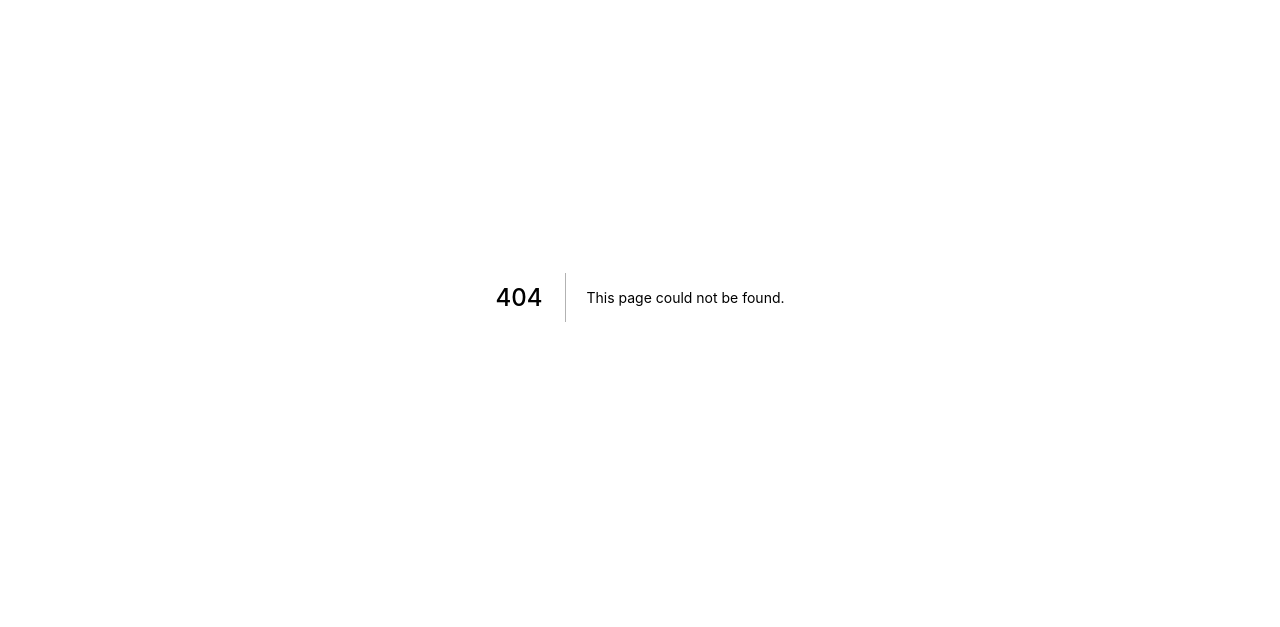
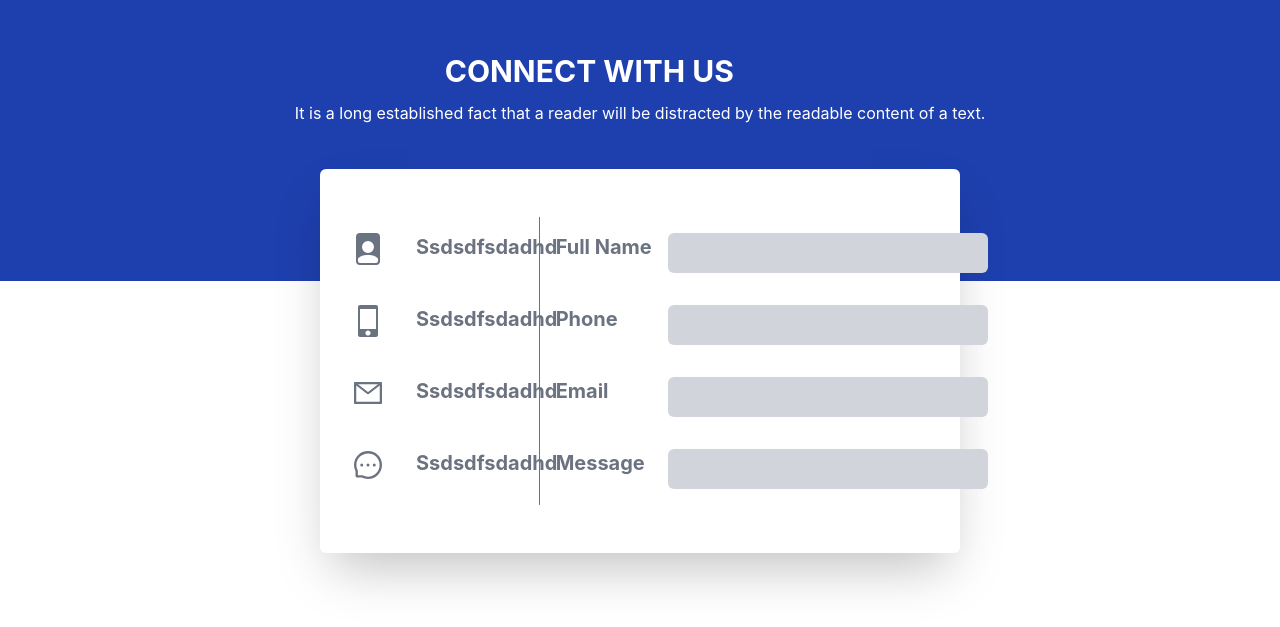
Before and after one commit to A4OnE/sirg, a Next.js app: page /Contact in a window 1280 px wide. Before the commit this address had no page. Shown: the part 103-730 px from the top of the page. Built offline with nearby package versions, Linux system fonts and the light colour scheme.

Commit message:
height for lg:needed

```diff
--- a/components/Cards/ProjectsHomeCard.jsx
+++ b/components/Cards/ProjectsHomeCard.jsx
@@ -4,12 +4,12 @@ import React from "react";
 function ProjectsHomeCard() {
   const data = [
     {
-      title: "lksajdfl",
+      title: "project one",
       description:
         "      Lorem ipsum dolor sit amet consectetur adipisicing elit. Natus deserunt enim nulla voluptatem ullam sit reiciendis ipsam placeat? Odit quae veniam ut fugiat expedita blanditiis ab mollitia consectetur, voluptatibus sit",
     },
     {
-      title: "lksajdfl",
+      title: "project two",
       description:
         "Lorem ipsum dolor sit amet consectetur adipisicing elit. Natus deserunt enim nulla voluptatem ullam sit reiciendis ipsam placeat? Odit quae veniam ut fugiat expedita blanditiis ab mollitia consectetur, voluptatibus sit",
     },
--- a/components/Ourclients/OurClients.jsx
+++ b/components/Ourclients/OurClients.jsx
@@ -36,18 +36,23 @@ export class OurClients extends Component {
                 {" "}
                 {val.title}
               </div>
-              <div className="text-gray-500 mt-3 capitalize text-xl">{val.data}</div>
+              <div className="text-gray-500 mt-3 capitalize text-xl">
+                {val.data}
+              </div>
             </div>
           );
         })}
-        <div className="flex  flex-row  flex-wrap h-48 m-5  justify-evenly items-center">
+        <div className="flex   flex-wrap h-48 m-5  lg:w-5/12 justify-evenly items-center">
           {this.state.body.map((val, i) => {
             return (
               <div
                 key={i}
                 width={val.width}
-                className={`text-4xl ml-5 text-gray-600 w-fit
-                p-1 ${i === 5 ? "font-medium" : "font-bold"}`}
+                className={` ml-5 text-gray-600 w-fit
+                p-1
+                ${i === 5 ? "font-medium  " : "font-bold"}
+                ${i === 5 || i === 0 ? "text-3xl" : "text-4xl"}
+                `}
               >
                 {val.name}
               </div>
--- /dev/null
+++ b/pages/Contact.jsx
@@ -0,0 +1,111 @@
+import React from "react";
+import { useForm } from "react-hook-form";
+import { BsFillFilePersonFill } from "react-icons/bs";
+import { GoDeviceMobile } from "react-icons/go";
+import { AiOutlineMail } from "react-icons/ai";
+import { AiOutlineMessage } from "react-icons/ai";
+
+function Contact() {
+  return (
+    <div className=" container">
+      {/* starting of top part of contact */}
+      <div
+        className="  h-96 bg-blue-800 grid
+       items-center "
+      >
+        <div className="text-center">
+          <div
+            className="font-bold text-3xl text-white
+             w-10/12 uppercase ml-14   "
+          >
+            connect with us
+          </div>
+
+          <div className=" text-white mt-3 text-base   normal">
+            It is a long established fact that a reader will be distracted by
+            the readable content of a text.
+          </div>
+        </div>
+      </div>
+      {/*ending of  top part of contact */}
+
+      {/* form div starts */}
+      <div
+        className="cards  md:w-11/12 lg:w-6/12
+        md:h-96 lg:h-10/12
+         bg-white shadow-2xl
+      grid items-center mx-auto -my-28 p-4  rounded-md"
+      >
+        <div
+          className="
+        grid grid-cols-3 capitalize text-gray-500
+        font-bold lg:text-xl"
+
+        >
+          {/* icon wala part in left side starts */}
+          <div className="grid grid-rows-4 w-40   ">
+            <div className="grid grid-cols-2  lg:w-fit  w-28   m-4 ">
+              <div>
+                <BsFillFilePersonFill className="h-8 w-8" />
+              </div>
+              <div>ssdsdfsdadhd</div>
+            </div>
+            <div className="grid grid-cols-2 lg:w-fit  w-28   m-4  ">
+              <div>
+                <GoDeviceMobile className="h-8 w-8" />
+              </div>
+              <div>ssdsdfsdadhd</div>
+            </div>
+            <div className="grid grid-cols-2  lg:w-fit   w-28  m-4 ">
+              <div>
+                <AiOutlineMail className="h-8 w-8" />
+              </div>
+              <div>ssdsdfsdadhd</div>{" "}
+            </div>
+            <div className="grid grid-cols-2  lg:w-fit  w-28   m-4 ">
+              <div>
+                <AiOutlineMessage className="h-8 w-8" />
+              </div>
+              <div>ssdsdfsdadhd</div>
+            </div>
+          </div>
+          {/* icon wala part in left side ends */}
+
+          <div className="col-span-2  grid   grid-rows-1 border-l border-gray-500">
+            <div className="grid  grid-cols-3 w-5/12   m-4 ">
+              <label className=" col-span-2">full name</label>
+              <input
+                type="text"
+                className="bg-gray-300 rounded-md outline-none lg:h-10  h-8 lg:w-80 w-64 px-2"
+              />
+            </div>
+            <div className="grid grid-cols-3  w-5/12  m-4 ">
+              <label className="col-span-2">phone</label>
+              <input
+                type="text"
+                className="bg-gray-300 rounded-md outline-none lg:h-10 h-8 lg:w-80 w-64 px-2"
+              />
+            </div>
+            <div className="grid grid-cols-3  w-5/12   m-4 ">
+              <label className="col-span-2 ">email</label>
+              <input
+                type="text"
+                className="bg-gray-300 rounded-md outline-none lg:h-10 h-8 lg:w-80 w-64 px-2"
+              />
+            </div>
+            <div className="grid grid-cols-3   w-5/12   m-4 ">
+              <label className="col-span-2">message</label>
+              <input
+                type="text"
+                className="bg-gray-300 rounded-md outline-none  lg:h-10 h-8 lg:w-80  w-64 px-2"
+              />
+            </div>
+          </div>
+        </div>
+      </div>
+      {/* form div closed */}
+    </div>
+  );
+}
+
+export default Contact;
```
Also changed, not shown: 1 other file (tests, documents, lock files or other folders).
